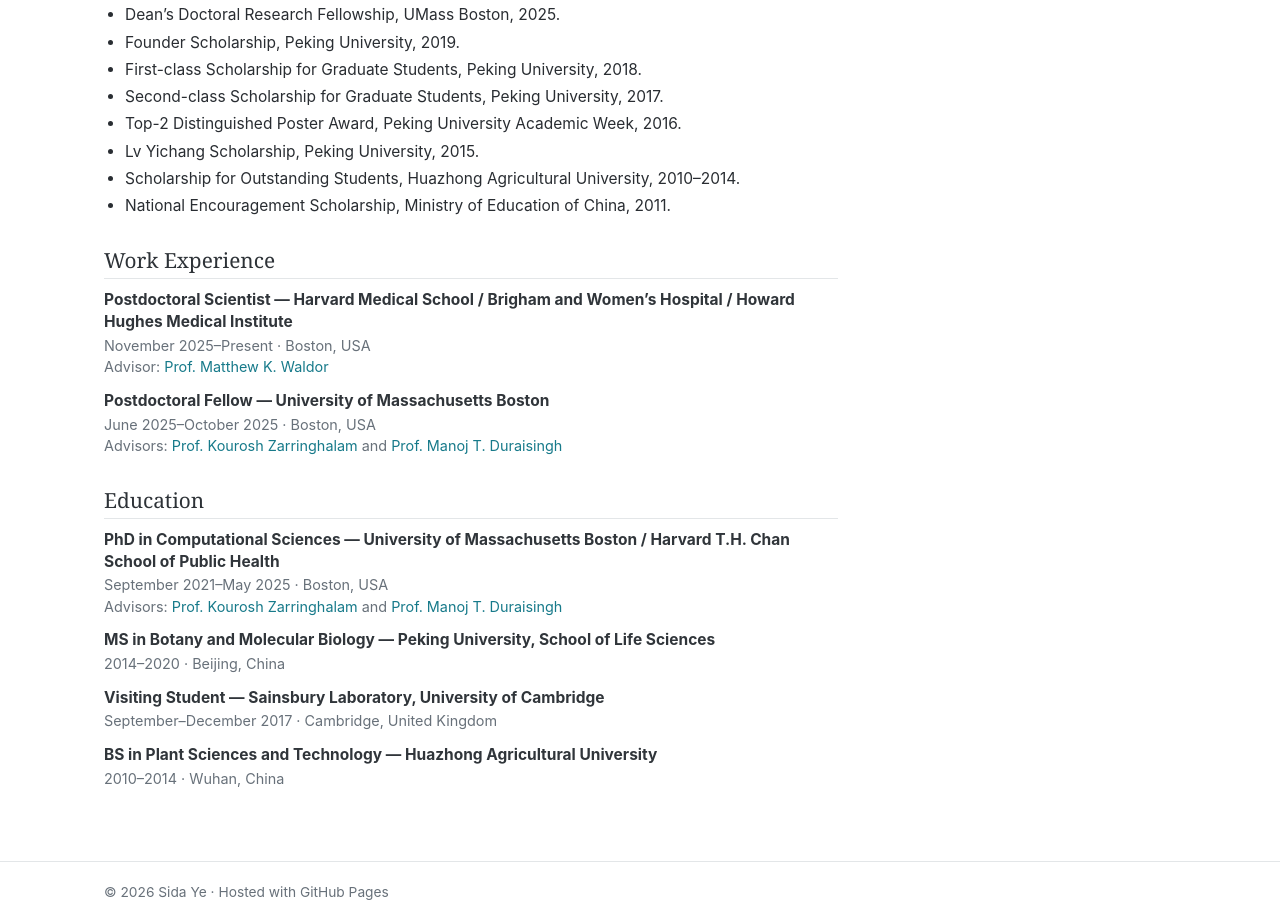
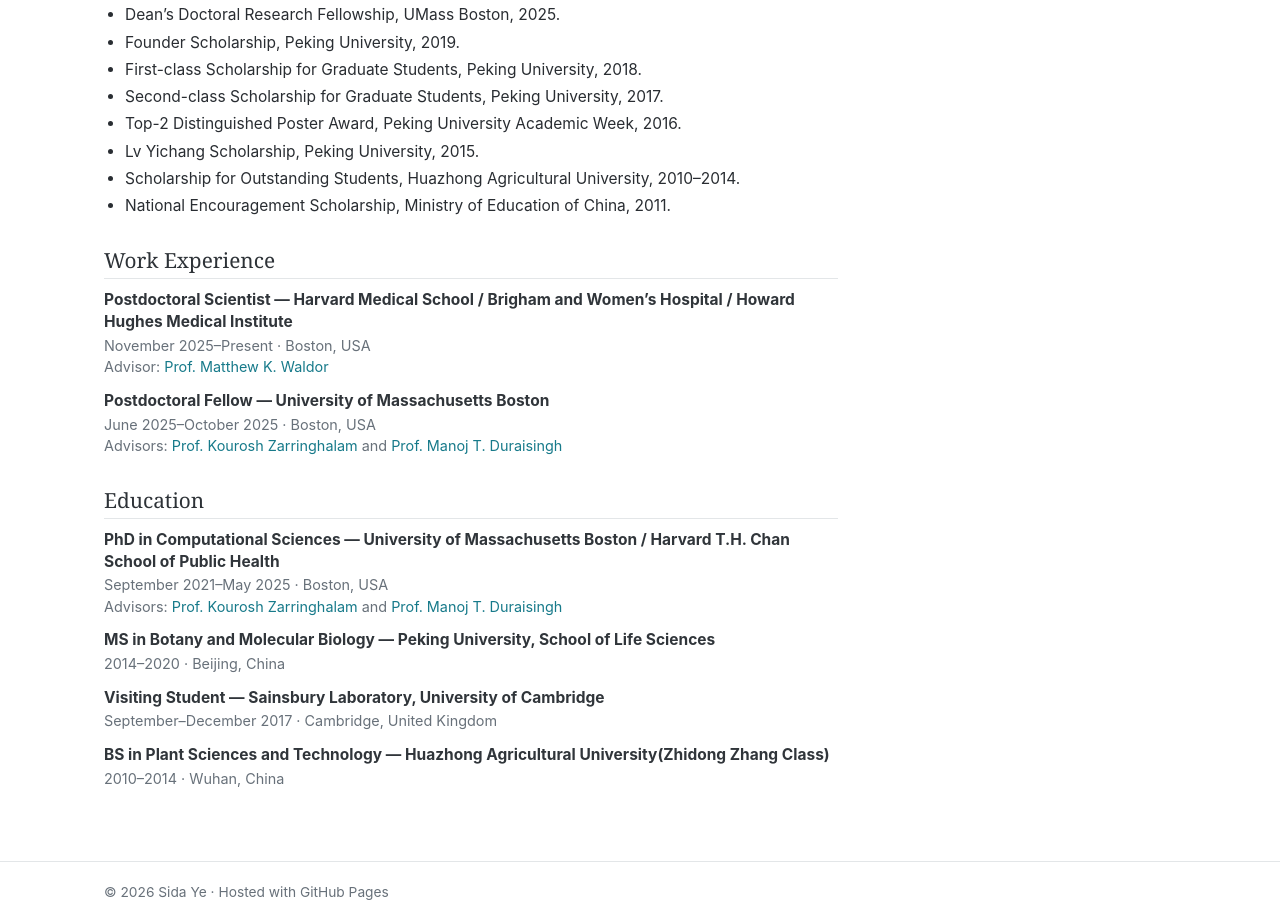
Before and after one commit to sidaye001/sidaye001.github.io, a plain HTML site: page index.html in a window 1280 px wide. Shown: the part 3251-4174 px from the top of the page. Drawn offline with Linux system fonts and the light colour scheme.

Commit message:
Update index.html

```diff
--- a/index.html
+++ b/index.html
@@ -917,7 +917,7 @@
 
         <strong>
           BS in Plant Sciences and Technology —
-          Huazhong Agricultural University
+          Huazhong Agricultural University(Zhidong Zhang Class)
         </strong>
 
         <div class="timeline-date">
```
